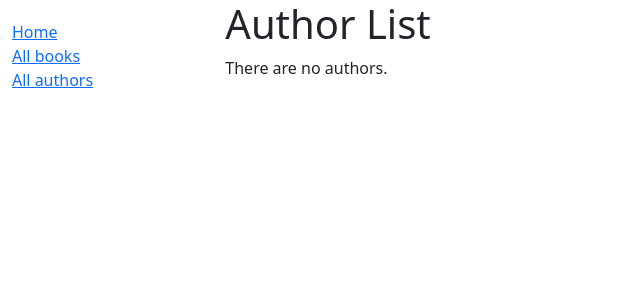
After one commit to keelan542/django_local_library, a Django app: page /catalog/authors/ in a window 1280 px wide. The commit adds this page. Shown: the top 300 px of the page, without its empty margins (0-640 px from the left). Run offline with Django 5.2, Linux system fonts and the light colour scheme; data that the repository does not hold is empty.

Commit message:
add author list and detail pages

```diff
--- a/locallibrary/catalog/templates/base_generic.html
+++ b/locallibrary/catalog/templates/base_generic.html
@@ -22,7 +22,7 @@
             <ul class="sidebar-nav">
               <li><a href="{% url 'index' %}">Home</a></li>
               <li><a href="{% url 'books' %}">All books</a></li>
-              <li><a href="">All authors</a></li>
+              <li><a href="{% url 'authors'%}">All authors</a></li>
             </ul>
           {% endblock %}
         </div>
--- /dev/null
+++ b/locallibrary/catalog/templates/catalog/author_list.html
@@ -0,0 +1,24 @@
+{% extends "base_generic.html" %}
+
+{% block content %}
+  <h1>Author List</h1>
+  {% if author_list %}
+    <ul>
+      {% for author in author_list %}
+      <li>
+        <a href="{{ author.get_absolute_url }}">{{ author.last_name }}, {{author.first_name }}</a>
+        ({% if author.date_of_birth %}
+          {{ author.date_of_birth }} -
+        {% else %}
+          Unknown
+        {% endif %}
+        {% if author.date_of_death %}
+          {{ author.date_of_death }}
+        {% endif %})
+      </li>
+      {% endfor %}
+    </ul>
+  {% else %}
+    <p>There are no authors.</p>
+  {% endif %}
+{% endblock %}
--- a/locallibrary/catalog/templates/catalog/book_detail.html
+++ b/locallibrary/catalog/templates/catalog/book_detail.html
@@ -3,8 +3,7 @@
 {% block content %}
   <h1>Title: {{ book.title }}</h1>
 
-  <p><strong>Author:</strong> <a href="">{{ book.author }}</a></p>
-  <!-- author detail link not yet defined -->
+  <p><strong>Author:</strong> <a href="{{ book.author.get_absolute_url }}">{{ book.author }}</a></p>
   <p><strong>Summary:</strong> {{ book.summary }}</p>
   <p><strong>ISBN:</strong> {{ book.isbn }}</p>
   <p><strong>Language:</strong> {{ book.language }}</p>
--- a/locallibrary/catalog/urls.py
+++ b/locallibrary/catalog/urls.py
@@ -5,4 +5,6 @@ urlpatterns = [
     path('', views.index, name='index'),
     path('books/', views.BookListView.as_view(), name='books'),
     path('book/<int:pk>', views.BookDetailView.as_view(), name='book-detail'),
+    path('authors/', views.AuthorListView.as_view(), name="authors"),
+    path('author/<int:pk>', views.AuthorDetailView.as_view(), name="author-detail"),
 ]
--- a/locallibrary/catalog/views.py
+++ b/locallibrary/catalog/views.py
@@ -36,3 +36,10 @@ class BookListView(generic.ListView):
 
 class BookDetailView(generic.DetailView):
     model = Book
+
+class AuthorListView(generic.ListView):
+    model = Author
+    paginate_by = 10
+
+class AuthorDetailView(generic.DetailView):
+    model = Author
```
Also changed, not shown: locallibrary/catalog/templates/catalog/author_detail.html (added, +25 -0 lines).
